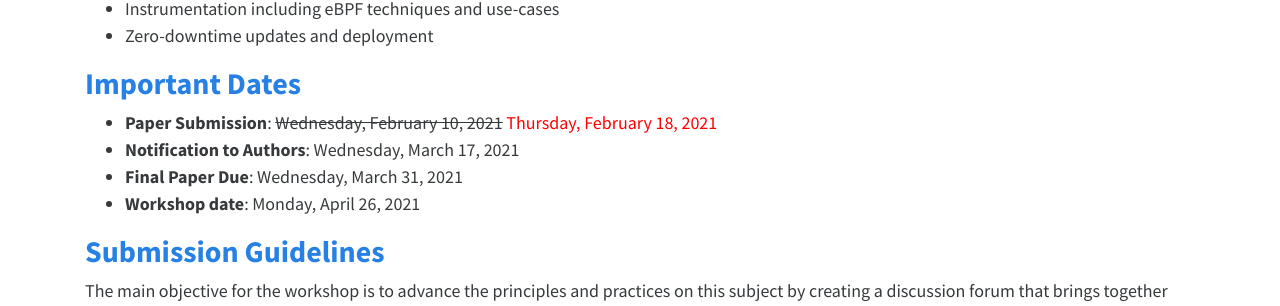
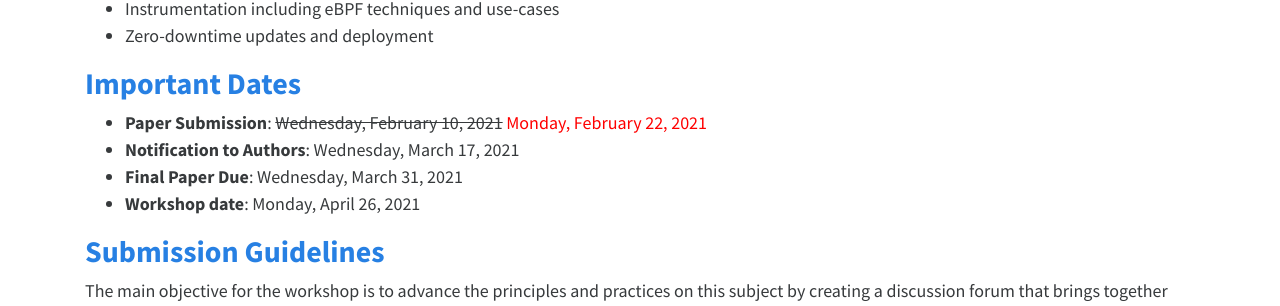
Before and after one commit to haoc2021/haoc2021.github.io, a Jekyll site: the page built from cfp.md, in a window 1280 px wide and 900 px high, scrolled down 725 px. Shown: the part 149-455 px from the top of the window. Built offline with Jekyll 4.4.1, drawn with Linux system fonts in a browser that asks for light colours.

```diff
--- a/cfp.md
+++ b/cfp.md
@@ -33,7 +33,7 @@ Relevant topics include, but are not limited to:
 <h2 class="text-primary">Important Dates</h2>
 
 <ul>
-<li><b>Paper Submission</b>: <s>Wednesday, February 10, 2021</s> <span style="color:red">Thursday, February 18, 2021</span></li>
+<li><b>Paper Submission</b>: <s>Wednesday, February 10, 2021</s> <span style="color:red">Monday, February 22, 2021</span></li>
 <li><b>Notification to Authors</b>: Wednesday, March 17, 2021</li>
 <li><b>Final Paper Due</b>: Wednesday, March 31, 2021</li>
 <li><b>Workshop date</b>: Monday, April 26, 2021</li>
```
Also changed, not shown: index.md (+1 -0 lines).
